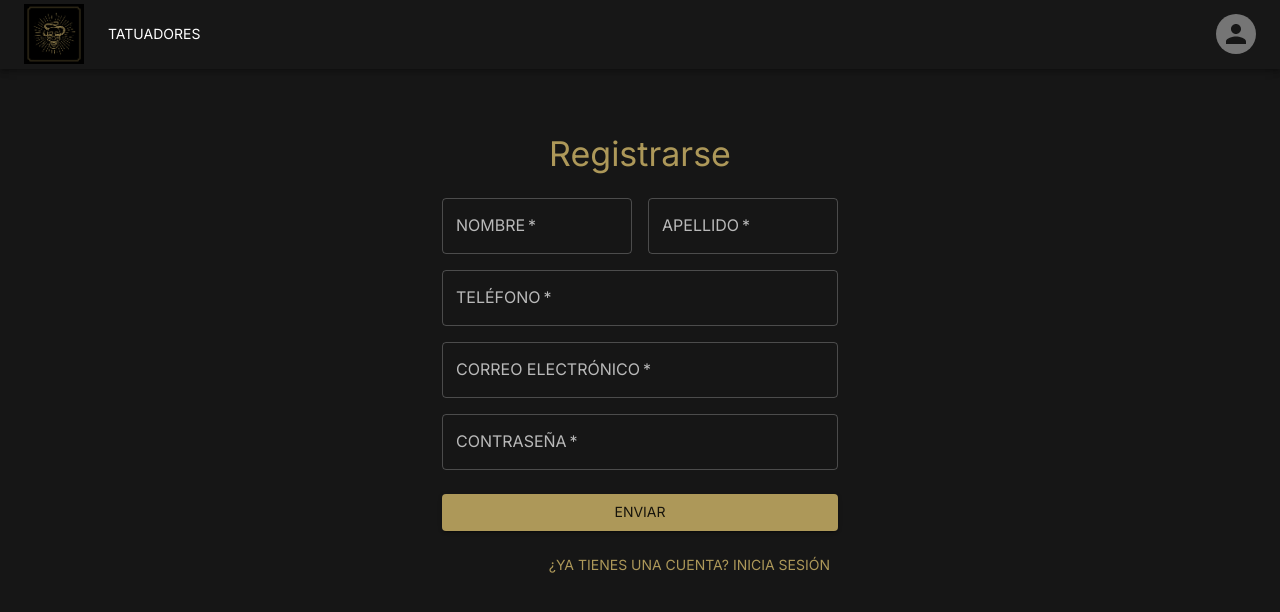
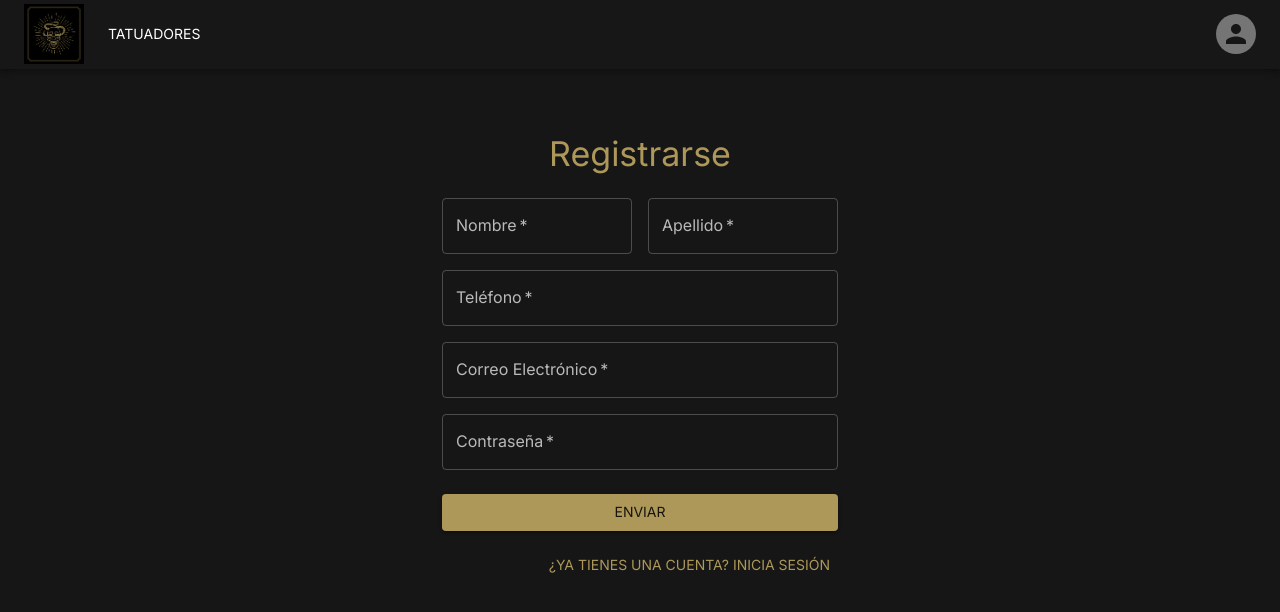
Before and after one commit to SandraSuazo/Frontend_Tattoo_Studio, a React (Vite) app: page /register in a window 1280 px wide. Shown: the top 612 px of the page. Built offline with nearby package versions, Linux system fonts and the light colour scheme; what react-swipeable-views-utils would draw is missing.

Commit message:
Corrección de los input de Login y Register

```diff
--- a/src/common/components/FormFields.jsx
+++ /dev/null
@@ -1,27 +0,0 @@
-import React from "react";
-import { TextField } from "@mui/material";
-
-export const UserFormFields = ({
-  id,
-  type,
-  label,
-  value,
-  onChange,
-  disabled,
-}) => (
-  <TextField
-    required
-    fullWidth
-    id={id}
-    name={id}
-    type={type}
-    label={label.toUpperCase()}
-    value={value}
-    onChange={(e) => onChange(e.target.value)}
-    disabled={!disabled}
-  />
-);
-
-export const AppointmentFormFields = () => {
-  return <div></div>;
-};
--- a/src/common/handleNavigate.js
+++ /dev/null
@@ -1,5 +0,0 @@
-export const handleNavigate = (navigate, path) => {
-  setTimeout(() => {
-    navigate(path);
-  }, 300);
-};
--- a/src/pages/login/Login.jsx
+++ b/src/pages/login/Login.jsx
@@ -9,19 +9,24 @@ import { useDispatch } from "react-redux";
 import { LoginForm } from "./components/LoginForm.jsx";
 import { loginUser } from "../../services/userApiCalls.js";
 import { setToken, setUser } from "../../core/userSlice.js";
-import { handleNavigate } from "../../common/handleNavigate.js";
 
 export const Login = () => {
   const notify = (message) => toast.error(message);
   const navigate = useNavigate();
   const dispatch = useDispatch();
 
+  const handleNavigate = (path) => {
+    setTimeout(() => {
+      navigate(path);
+    }, 300);
+  };
+
   const handleUserLogin = async (user) => {
     try {
       await loginUser(user).then(({ data }) => {
         dispatch(setUser(data.user));
         dispatch(setToken(data.token));
-        handleNavigate(navigate, "/");
+        handleNavigate("/");
       });
     } catch (error) {
       notify(`${error.response.status}: ${error.response.data}`);
@@ -67,7 +72,7 @@ export const Login = () => {
           </Button>
           <Grid container justifyContent="flex-end">
             <Grid item>
-              <Button onClick={() => handleNavigate(navigate, "/register")}>
+              <Button onClick={() => handleNavigate("/register")}>
                 ¿No tienes una cuenta? Regístrate
               </Button>
             </Grid>
--- a/src/pages/login/components/LoginForm.jsx
+++ b/src/pages/login/components/LoginForm.jsx
@@ -1,27 +1,28 @@
-import { Grid } from "@mui/material";
-import { UserFormFields } from "../../../common/components/FormFields.jsx";
+import { Grid, TextField } from "@mui/material";
 
 export const LoginForm = () => {
   return (
     <>
       <Grid container spacing={2}>
         <Grid item xs={12}>
-          {UserFormFields({
-            id: "email",
-            type: "email",
-            label: "Correo Electrónico",
-            value: EventTarget.value,
-            disabled: "false",
-          })}
+          <TextField
+            required
+            fullWidth
+            id="email"
+            name="email"
+            type="email"
+            label="Correo Electrónico"
+          />
         </Grid>
         <Grid item xs={12}>
-          {UserFormFields({
-            id: "password",
-            type: "password",
-            label: "Contraseña",
-            value: EventTarget.value,
-            disabled: "false",
-          })}
+          <TextField
+            required
+            fullWidth
+            id="password"
+            name="password"
+            type="password"
+            label="Contraseña"
+          />
         </Grid>
       </Grid>
     </>
--- a/src/pages/profile/components/EditProfileForm.jsx
+++ b/src/pages/profile/components/EditProfileForm.jsx
@@ -1,5 +1,4 @@
-import { Grid } from "@mui/material";
-import { UserFormFields } from "../../../common/components/FormFields";
+import { Grid, TextField } from "@mui/material";
 
 export const EditProfileForm = ({ formData, setFormData, isEditMode }) => {
   const handleChange = (field, value) => {
@@ -12,55 +11,70 @@ export const EditProfileForm = ({ formData, setFormData, isEditMode }) => {
     <>
       <Grid container spacing={2}>
         <Grid item xs={12} sm={6}>
-          {UserFormFields({
-            id: "firstName",
-            type: "text",
-            label: "Nombre",
-            value: formData.name,
-            onChange: (value) => handleChange("name", value),
-            disabled: isEditMode,
-          })}
+          <TextField
+            required
+            fullWidth
+            id="firstName"
+            name="firstName"
+            type="text"
+            label="Nombre"
+            value={formData.name}
+            onChange={(e) => handleChange("name", e.target.value)}
+            disabled={!isEditMode}
+          />
         </Grid>
         <Grid item xs={12} sm={6}>
-          {UserFormFields({
-            id: "lastName",
-            type: "text",
-            label: "Apellido",
-            value: formData.surname,
-            onChange: (value) => handleChange("surname", value),
-            disabled: isEditMode,
-          })}
+          <TextField
+            required
+            fullWidth
+            id="lastName"
+            name="lastName"
+            type="text"
+            label="Apellido"
+            value={formData.surname}
+            onChange={(e) => handleChange("surname", e.target.value)}
+            disabled={!isEditMode}
+          />
         </Grid>
         <Grid item xs={12}>
-          {UserFormFields({
-            id: "phone",
-            type: "phone",
-            label: "Teléfono",
-            value: formData.phone,
-            onChange: (value) => handleChange("phone", value),
-            disabled: isEditMode,
-          })}
+          <TextField
+            required
+            fullWidth
+            id="phone"
+            name="phone"
+            type="tel"
+            label="Teléfono"
+            value={formData.phone}
+            onChange={(e) => handleChange("phone", e.target.value)}
+            disabled={!isEditMode}
+          />
         </Grid>
         <Grid item xs={12}>
-          {UserFormFields({
-            id: "email",
-            type: "email",
-            label: "Correo Electrónico",
-            value: formData.email,
-            onChange: (value) => handleChange("email", value),
-            disabled: isEditMode,
-          })}
+          <TextField
+            required
+            fullWidth
+            id="email"
+            name="email"
+            type="email"
+            label="Correo Electrónico"
+            value={formData.email}
+            onChange={(e) => handleChange("email", e.target.value)}
+            disabled={!isEditMode}
+          />
         </Grid>
         {isEditMode && (
           <Grid item xs={12}>
-            {UserFormFields({
-              id: "password",
-              type: "password",
-              label: "Contraseña",
-              value: formData.password,
-              onChange: (value) => handleChange("password", value),
-              disabled: isEditMode,
-            })}
+            <TextField
+              required
+              fullWidth
+              id="password"
+              name="password"
+              type="password"
+              label="Contraseña"
+              value={formData.password}
+              onChange={(e) => handleChange("password", e.target.value)}
+              disabled={!isEditMode}
+            />
           </Grid>
         )}
       </Grid>
--- a/src/pages/register/Register.jsx
+++ b/src/pages/register/Register.jsx
@@ -7,16 +7,20 @@ import { toast } from "react-toastify";
 import { useNavigate } from "react-router-dom";
 import { RegisterForm } from "./components/RegisterForm";
 import { registerUser } from "../../services/userApiCalls";
-import { handleNavigate } from "../../common/handleNavigate";
 
 export const Register = () => {
   const notify = (message) => toast.error(message);
   const navigate = useNavigate();
 
+  const handleNavigate = (path) => {
+    setTimeout(() => {
+      navigate(path);
+    }, 300);
+  };
   const handleUserRegister = async (user) => {
     try {
       await registerUser(user);
-      handleNavigate(navigate, "/login");
+      handleNavigate("/login");
     } catch (error) {
       notify(`${error.response.status}: ${error.response.data}`);
     }
@@ -64,7 +68,7 @@ export const Register = () => {
           </Button>
           <Grid container justifyContent="flex-end">
             <Grid item>
-              <Button onClick={() => handleNavigate(navigate, "/login")}>
+              <Button onClick={() => handleNavigate("/login")}>
                 ¿Ya tienes una cuenta? Inicia sesión
               </Button>
             </Grid>
--- a/src/pages/register/components/RegisterForm.jsx
+++ b/src/pages/register/components/RegisterForm.jsx
@@ -1,54 +1,58 @@
-import { Grid } from "@mui/material";
-import { UserFormFields } from "../../../common/components/FormFields.jsx";
+import { Grid, TextField } from "@mui/material";
 
 export const RegisterForm = () => {
   return (
     <>
       <Grid container spacing={2}>
         <Grid item xs={12} sm={6}>
-          {UserFormFields({
-            id: "firstName",
-            type: "text",
-            label: "Nombre",
-            value: EventTarget.value,
-            disabled: "false",
-          })}
+          <TextField
+            required
+            fullWidth
+            id="firstName"
+            name="firstName"
+            type="text"
+            label="Nombre"
+          />
         </Grid>
         <Grid item xs={12} sm={6}>
-          {UserFormFields({
-            id: "lastName",
-            type: "text",
-            label: "Apellido",
-            value: EventTarget.value,
-            disabled: "false",
-          })}
+          <TextField
+            required
+            fullWidth
+            id="lastName"
+            name="lastName"
+            type="text"
+            label="Apellido"
+          />
         </Grid>
         <Grid item xs={12}>
-          {UserFormFields({
-            id: "phone",
-            type: "phone",
-            label: "Teléfono",
-            value: EventTarget.value,
-            disabled: "false",
-          })}
+          <TextField
+            required
+            fullWidth
+            id="phone"
+            name="phone"
+            type="phone"
+            label="Teléfono"
+          />
         </Grid>
         <Grid item xs={12}>
-          {UserFormFields({
-            id: "email",
-            type: "email",
-            label: "Correo Electrónico",
-            value: EventTarget.value,
-            disabled: "false",
-          })}
+          <TextField
+            required
+            fullWidth
+            id="email"
+            name="email"
+            type="email"
+            label="Correo Electrónico"
+          />
         </Grid>
         <Grid item xs={12}>
-          {UserFormFields({
-            id: "password",
-            type: "password",
-            label: "Contraseña",
-            value: EventTarget.value,
-            disabled: "false",
-          })}
+          <TextField
+            required
+            fullWidth
+            id="password"
+            name="password"
+            type="password"
+            label="Contraseña"
+          />
         </Grid>
       </Grid>
     </>
```
Also changed, not shown: src/pages/profile/Profile.jsx (+5 -6 lines).
